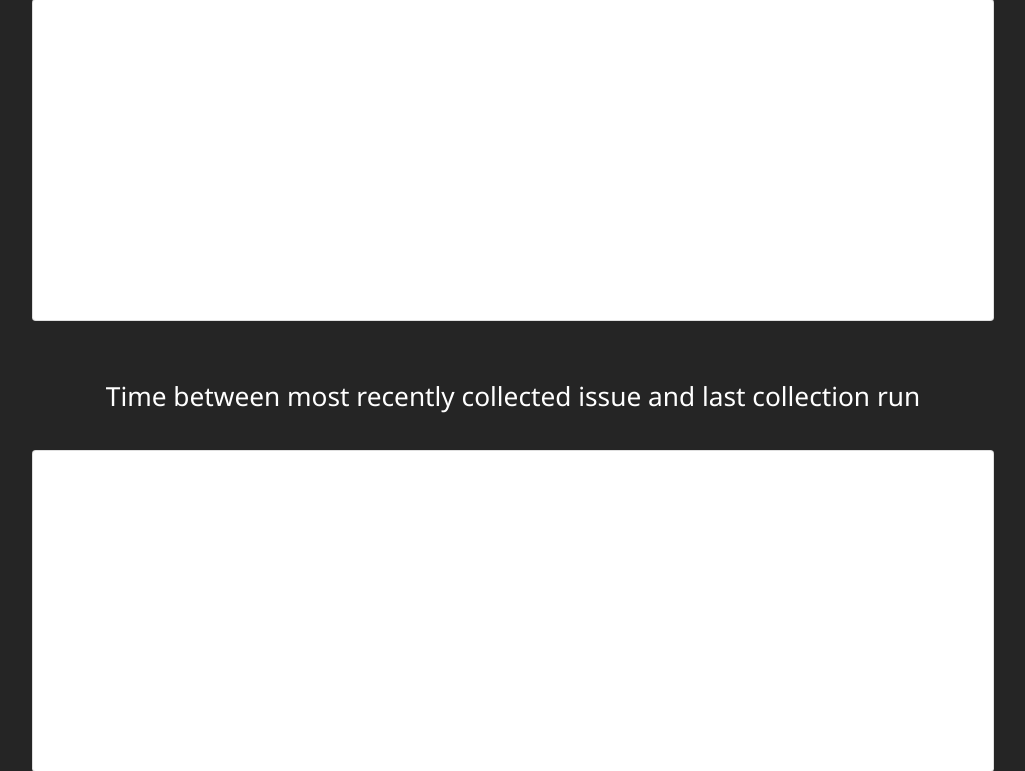
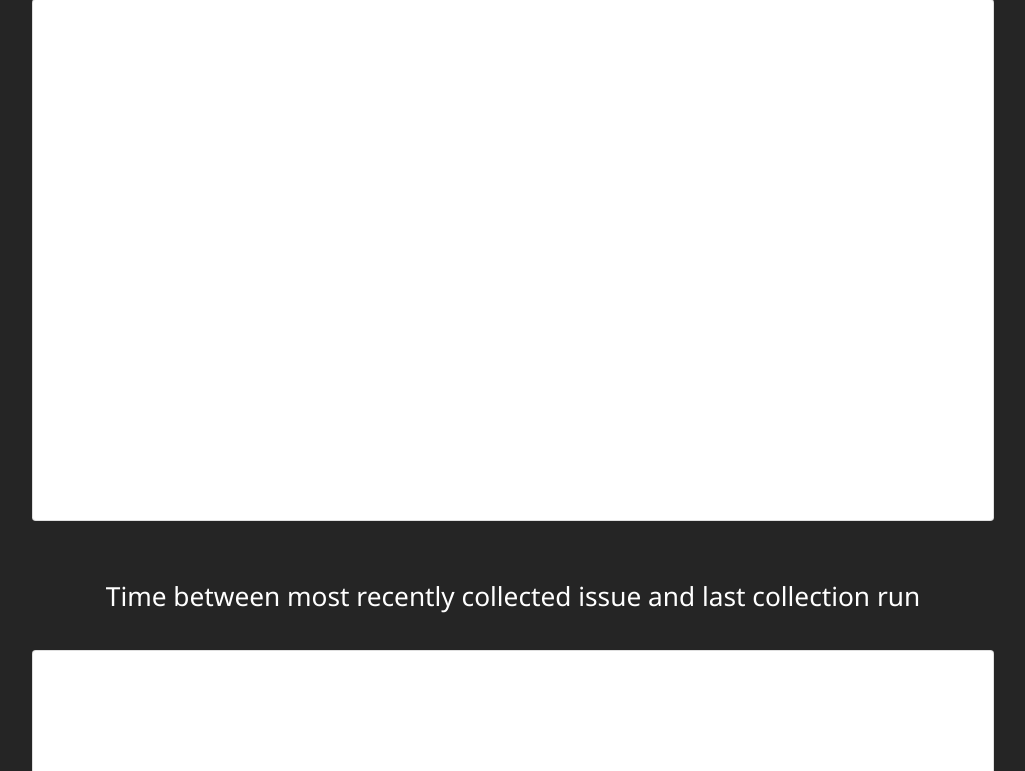
Before and after one commit to augurlabs/augur_view, a Flask app: page /status in a window 1280 px wide. Shown: the part 1433-2204 px from the top of the page, without its empty margins (127-1152 px from the left). Run offline with Flask 2, Linux system fonts and the light colour scheme; some libraries are stand-ins or nearby versions.

Commit message:
Increase "Issues" min-height value

```diff
--- a/templates/status.html
+++ b/templates/status.html
@@ -27,7 +27,7 @@
                 </div>
                 <br><br>
                 <div class="card d-flex justify-content-center align-items-center" style="margin-bottom: 30px; padding: 10px;">
-                    <div id="issues_div" style="min-width: 90%; min-height: 300px"></div>
+                    <div id="issues_div" style="min-width: 90%; min-height: 500px"></div>
                 </div>
             </div>
         </div>
```
